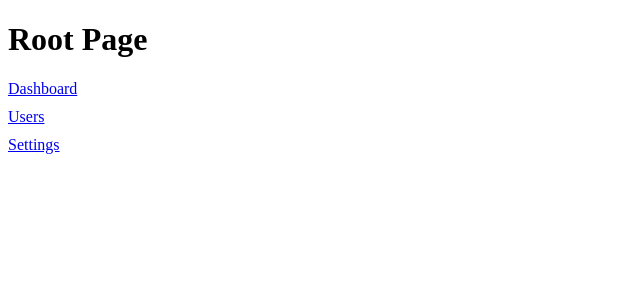
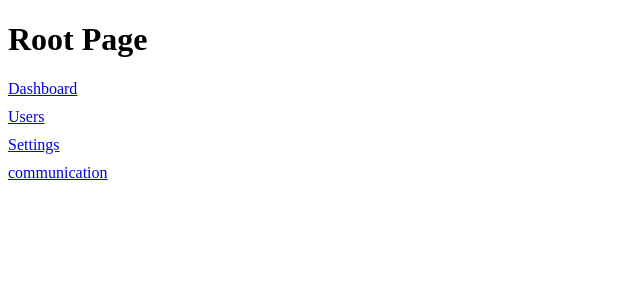
Before and after one commit to subodhwaghmare20/angular-learning-journey, an Angular app: page / in a window 1280 px wide. Shown: the top 300 px of the page, without its empty margins (0-640 px from the left). Built offline with nearby package versions, Linux system fonts and the light colour scheme.

Commit message:
advanceRoute

```diff
--- a/src/app/app.routes.ts
+++ b/src/app/app.routes.ts
@@ -14,7 +14,10 @@ export const routes: Routes = [
   {
     path: 'home',
     component: Home,
-    children: [{ path: 'contact', component: Contact }],
+    children: [
+      { path: 'contact', component: Contact },
+      { path: 'about', component: About },
+    ],
   },
   {
     path: 'about',
@@ -27,6 +30,12 @@ export const routes: Routes = [
     // pathMatch: 'full',
   },
   {
+    path: 'communication',
+    loadComponent() {
+      return import('./communication/communication').then((m) => m.Communication);
+    },
+  },
+  {
     path: '**',
     component: ErrorHandler,
     pathMatch: 'full',
--- a/src/app/routing/home/home.html
+++ b/src/app/routing/home/home.html
@@ -1,3 +1,7 @@
 <h1>home works!</h1>
-<button routerLink="/home/contact">Contact Page</button>
+<button routerLink="/home/contact">Contact Page</button><br /><br /><br />
+<a routerLink="about">About</a>
+<br /><br />
+<a routerLink="contact">Contact</a>
+
 <router-outlet></router-outlet>
--- a/src/app/routing/routing.html
+++ b/src/app/routing/routing.html
@@ -19,4 +19,7 @@
   <li>
     <a routerLink="/contact" routerLinkActive="active-item"> Settings </a>
   </li>
+  <li>
+    <a routerLink="/communication">communication</a>
+  </li>
 </ul>
```
